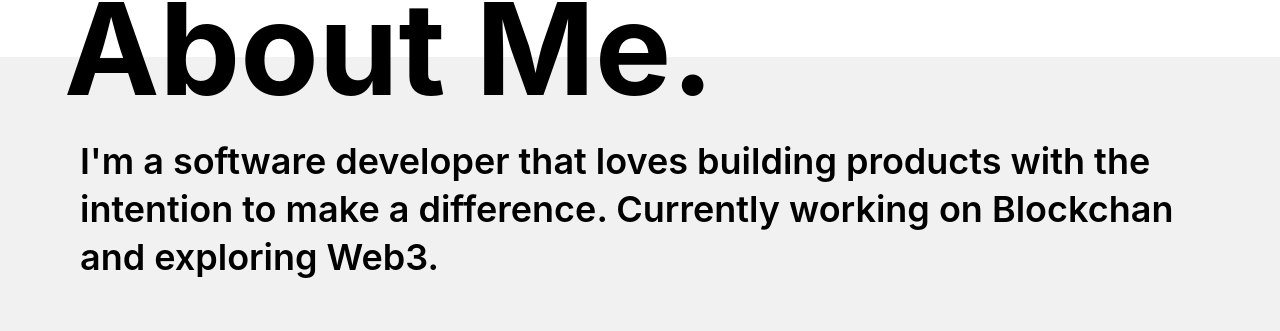
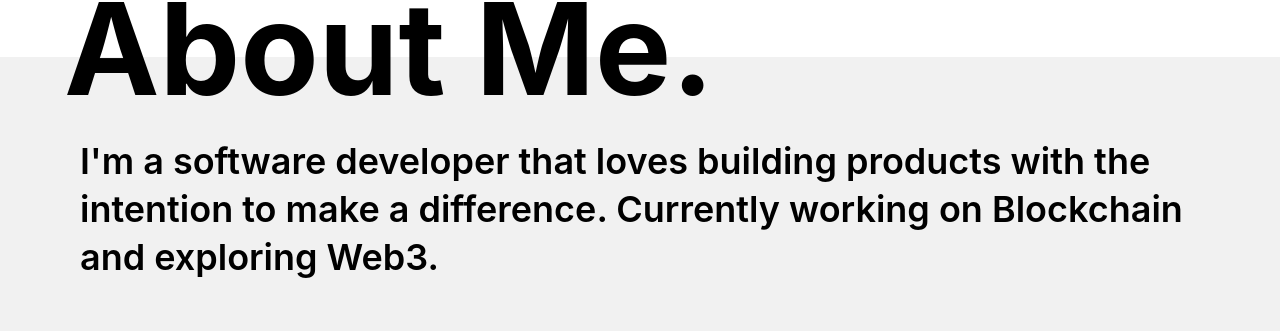
Before and after one commit to Suhel-Kap/portfolio, a Next.js app: page /about in a window 1280 px wide. Shown: the part 307-638 px from the top of the page. Built offline with nearby package versions, Linux system fonts and the light colour scheme.

Commit message:
Update AboutMe.js
fixed typo

```diff
--- a/components/AboutMe.js
+++ b/components/AboutMe.js
@@ -15,7 +15,7 @@ export default function AboutMe() {
             className="leading-loose text-2xl md:text-4xl font-semibold  mx-4"
             style={{ lineHeight: "3rem" }}
           >
-            {userData.about.title}. Currently working on{" Blockchan and exploring Web3."}
+            {userData.about.title}. Currently working on{" Blockchain and exploring Web3."}
           </p>
         </div>
       </div>
```
